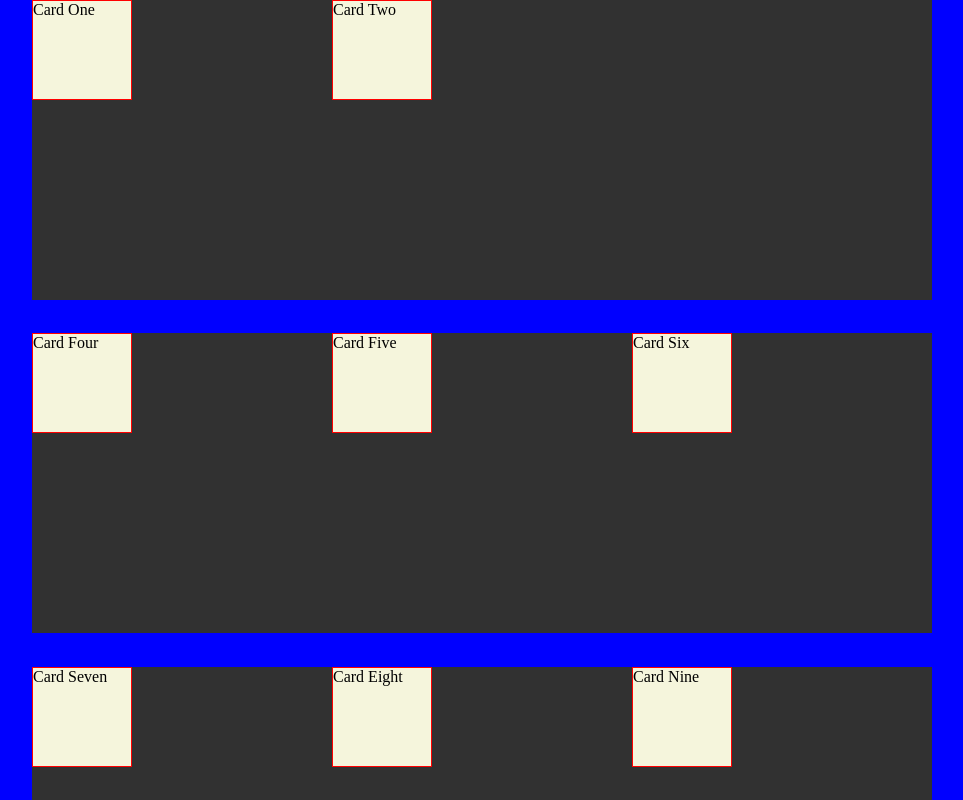
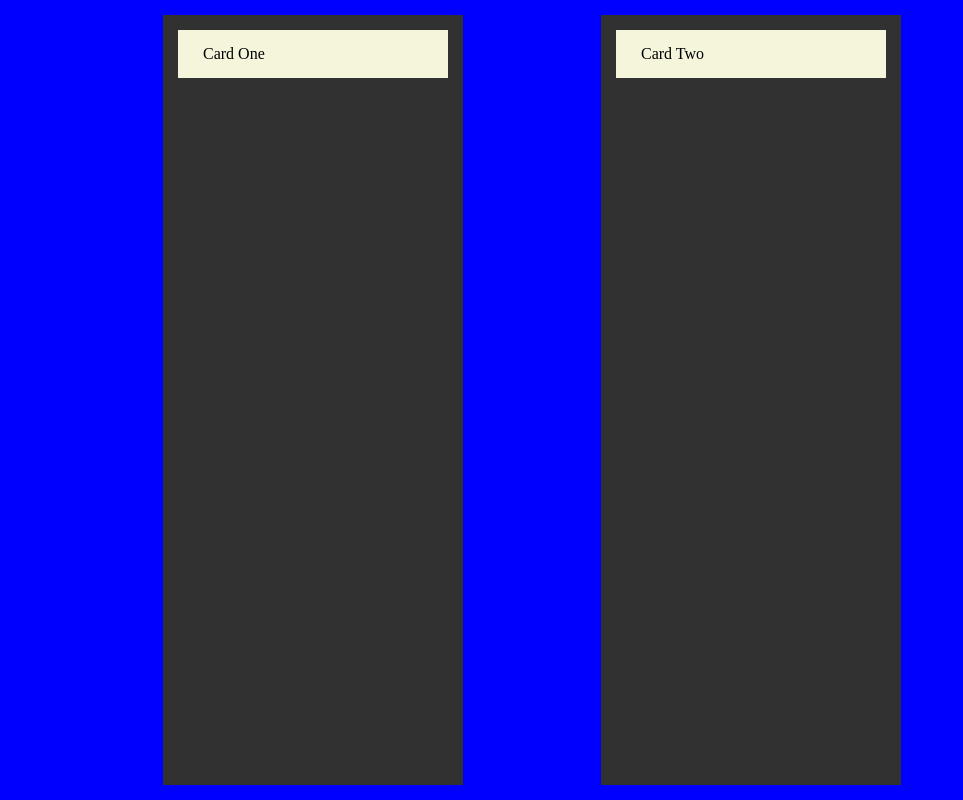
Before and after one commit to bthuffman/dragNDropReact, a React (Create React App) app in the folder reactdragndrop/: page / in a window 1280 px wide. Shown: the top 800 px of the page, without its empty margins (108-1071 px from the left). Built offline with nearby package versions, Linux system fonts and the light colour scheme.

Commit message:
Reset to tutorial setting

```diff
--- a/reactdragndrop/src/App.js
+++ b/reactdragndrop/src/App.js
@@ -6,49 +6,14 @@ function App() {
   return (
     <div className="App">
       <main className="flexbox">
-        <BoardTile id="boardTile-1" className="boardTile">
+        <BoardTile id="board-1" className="board">
           <Card id="card-1" className="card" draggable="true">
             <p>Card One</p>
           </Card>
         </BoardTile>
-        <BoardTile id="boardTile-2" className="boardTile">
+        <BoardTile id="board-2" className="board">
           <Card id="card-2" className="card" draggable="true">
             <p>Card Two</p>
-          </Card>
-        </BoardTile>
-        <BoardTile id="boardTile-3" className="boardTile">
-          {/* <Card id="card-3" className="card" draggable="true">
-            <p>Card Three</p>
-          </Card> */}
-        </BoardTile>
-        <BoardTile id="boardTile-4" className="boardTile">
-          <Card id="card-4" className="card" draggable="true">
-            <p>Card Four</p>
-          </Card>
-        </BoardTile>
-        <BoardTile id="boardTile-5" className="boardTile">
-          <Card id="card-5" className="card" draggable="true">
-            <p>Card Five</p>
-          </Card>
-        </BoardTile>
-        <BoardTile id="boardTile-6" className="boardTile">
-          <Card id="card-6" className="card" draggable="true">
-            <p>Card Six</p>
-          </Card>
-        </BoardTile>
-        <BoardTile id="boardTile-7" className="boardTile">
-          <Card id="card-7" className="card" draggable="true">
-            <p>Card Seven</p>
-          </Card>
-        </BoardTile>
-        <BoardTile id="boardTile-8" className="boardTile">
-          <Card id="card-8" className="card" draggable="true">
-            <p>Card Eight</p>
-          </Card>
-        </BoardTile>
-        <BoardTile id="boardTile-9" className="boardTile">
-          <Card id="card-9" className="card" draggable="true">
-            <p>Card Nine</p>
           </Card>
         </BoardTile>
       </main>
--- a/reactdragndrop/src/components/Card.js
+++ b/reactdragndrop/src/components/Card.js
@@ -29,4 +29,4 @@ function Card(props) {
     )
 }
 
-export default Card
+export default Card;
--- a/reactdragndrop/src/main.css
+++ b/reactdragndrop/src/main.css
@@ -8,49 +8,36 @@ body {
     background: blue;
 }
 
-.board {
-    width: 300px;
-}
-
 .flexbox {
     display: flex;
-    justify-content: start;
+    justify-content: space-between;
 
-    width: 1000px;
-    /* max-width: 300px; */
-    height: 1000px;
-    /* max-height: 300px; */
+    width: 100%;
+    max-width: 768px;
+    height: 100vh;
 
     overflow: hidden;
 
-    flex-wrap: wrap;
-
     margin: 0 auto;
-    /* padding: 15px; */
+    padding: 15px;
 }
 
-.flexbox .boardTile {
+.flexbox .board {
     display: flex;
     flex-direction: column;
 
     width: 100%;
     max-width: 300px;
-    height: 300px;
 
     background-color: #313131;
 
-
-
-
-    /* padding: 15px; */
+    padding: 15px;
 }
 
-.flexbox .boardTile .card {
-    width: 100px;
-    height: 100px;
+.flexbox .board .card {
+    padding: 15px 25px;
     background-color: beige;
 
     cursor: pointer;
-    /* margin-bottom: 15px; */
-    border: 1px solid red;
+    margin-bottom: 15px;
 }
```
Also changed, not shown: reactdragndrop/src/components/Board.js (deleted, +0 -11 lines).
